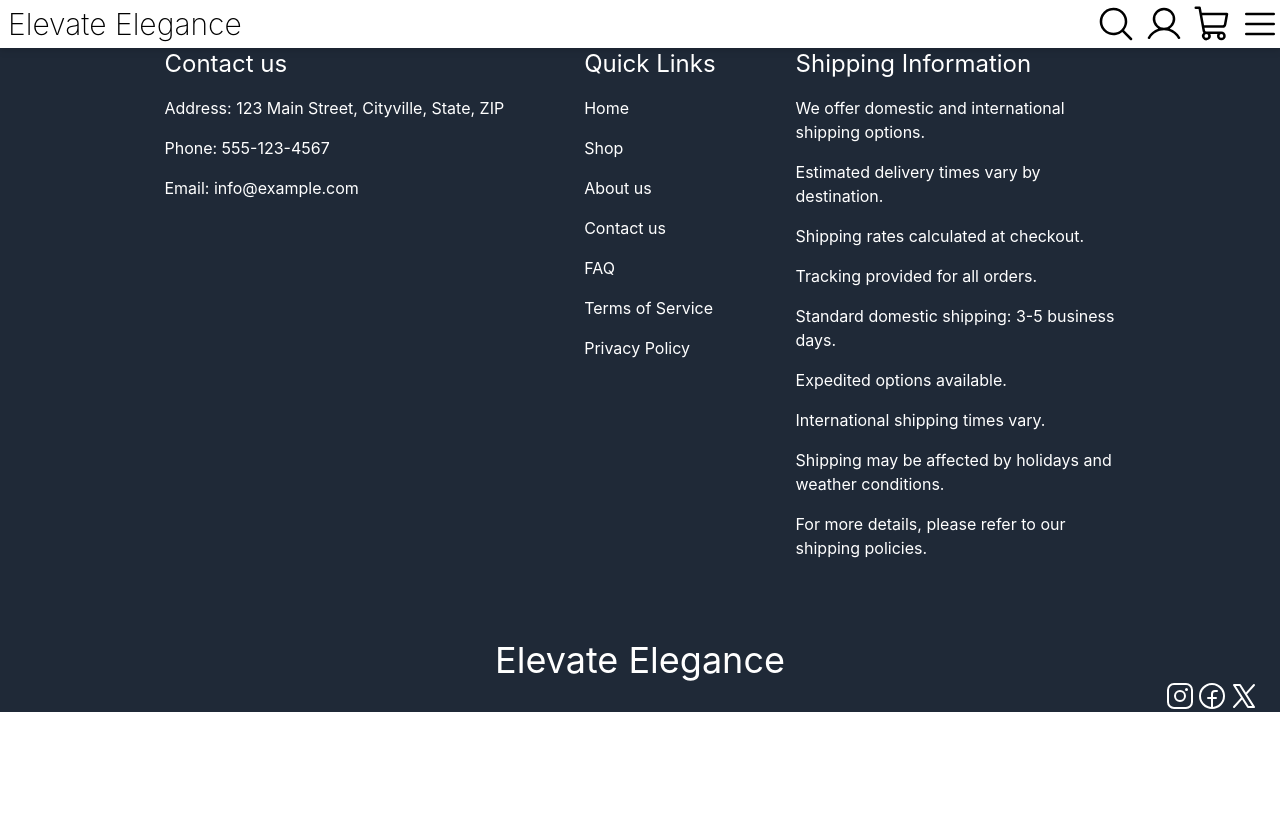
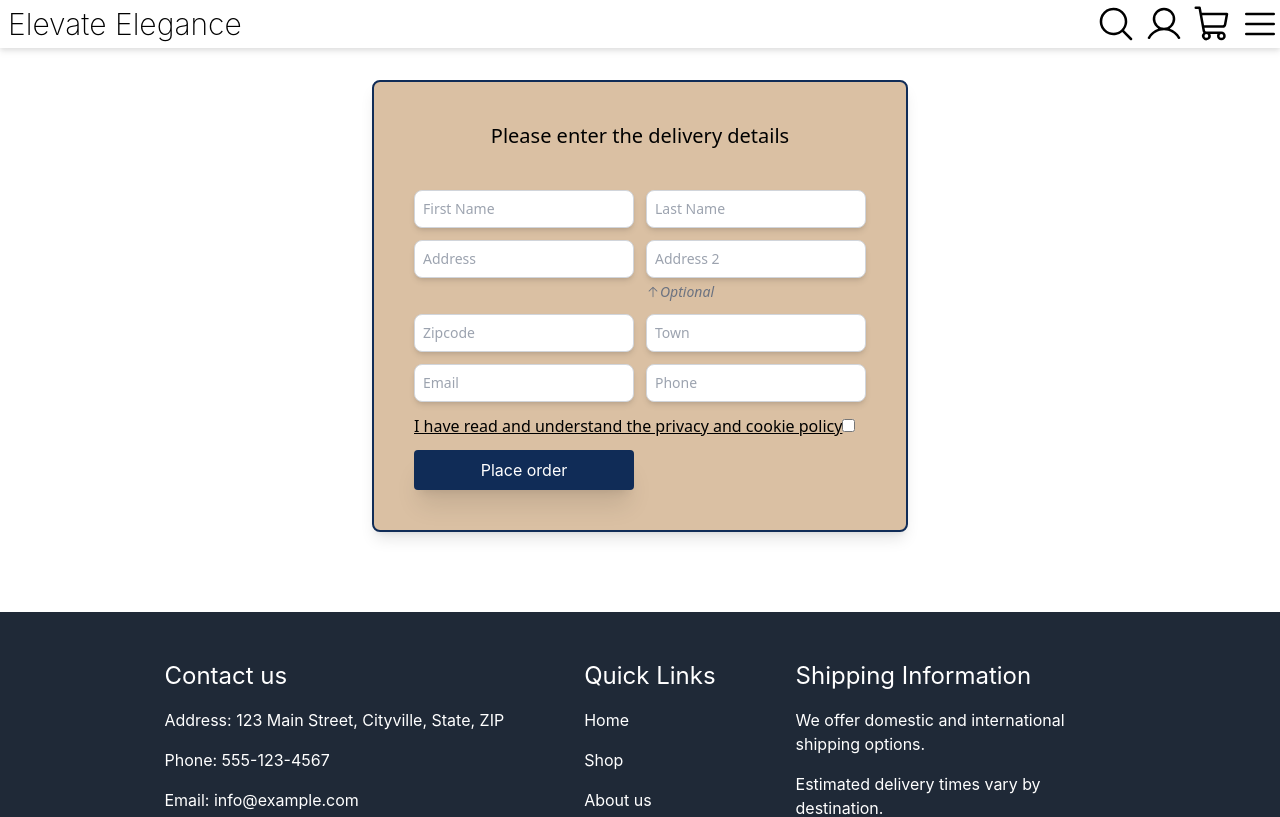
Before and after one commit to boel78/elevate-elegance, a React (Vite) app in the folder frontend/elevate/: page /guestCheckout in a window 1280 px wide. Shown: the top 817 px of the page. Built offline with nearby package versions, Linux system fonts and the light colour scheme.

Commit message:
guest checkout styling helt ok

```diff
--- /dev/null
+++ b/frontend/elevate/pages/Checkout/guestCheckout.jsx
@@ -0,0 +1,61 @@
+import React from 'react'
+import { BlueButton } from '../../components/blueButton'
+import { ArrowUp } from '@phosphor-icons/react'
+
+export const GuestCheckout = () => {
+
+    const handleSubmit = (e) => {
+        e.preventDefault()
+        const formData = new FormData(e.target)
+        const orderDetails = Object.fromEntries(formData)
+        console.log(orderDetails)
+    }
+
+    const inputStyle = 'rounded-lg shadow-md border border-gray-300 block w-full p-2 focus:outline-none focus:ring-2 focus:ring-darkBlue focus:border-darkBlue text-sm font-medium'
+  return (
+    <div className='flex justify-center items-center py-20'>
+        <form className='bg-lightTan border-2 border-solid border-darkBlue shadow-lg rounded-lg p-10 flex flex-col items-center gap-5' onSubmit={handleSubmit}>
+            <legend className='text-center text-xl font-medium pb-5'>Please enter the delivery details</legend>
+            <fieldset className='grid grid-cols-2 items-start gap-3 w-full'>
+                <p>
+                    <input type='text' placeholder='First Name' name='firstname' className={inputStyle} required/>
+                </p>
+                <p>
+                    <input type='text' placeholder='Last Name' name='lastname' className={inputStyle} required/>
+                </p>
+                <p>
+                    <input type='text' placeholder='Address' name='address' className={inputStyle} required/>
+                </p>
+                <p className="flex flex-col gap-1">
+            <input
+              type="text"
+              placeholder="Address 2"
+              name="address2"
+              id="address2"
+              className={inputStyle}
+            />
+            <small className="text-sm italic flex items-center text-gray-500"><ArrowUp/>Optional</small>
+          </p>
+                <p>
+                    <input type='text' placeholder='Zipcode' name='zipcode' className={inputStyle} required/>
+                </p>
+                <p>
+                    <input type='text' placeholder='Town' name='town' className={inputStyle} required/>
+                </p>
+                <p>
+                    <input type='email' placeholder='Email' name='email' className={inputStyle} required/>
+                </p>
+                <p>
+                    <input type='text' placeholder='Phone' name='phone' className={inputStyle} required/>
+                </p>
+                <p className='col-span-2'>
+                    <label htmlFor='cookie' className='underline'>I have read and understand the privacy and cookie policy</label>
+                    <input type='checkbox' id='cookie'  required/>
+                </p>
+
+                <BlueButton btnText={"Place order"} />
+            </fieldset>
+        </form>
+    </div>
+  )
+}
--- a/frontend/elevate/pages/Register/registerPage.jsx
+++ b/frontend/elevate/pages/Register/registerPage.jsx
@@ -69,22 +69,22 @@ export const RegisterPage = () => {
 
             <p>
               <label htmlFor="firstName">First name: </label>
-              <input type="text" id="firstName" name="firstName" required />
+              <input type="text" id="firstName" name="firstname" required />
             </p>
 
             <p>
               <label htmlFor="lastName">Last name: </label>
-              <input type="text" id="lastName" name="lastName" required />
+              <input type="text" id="lastName" name="lastname" required />
             </p>
 
             <p>
               <label htmlFor="dateOfBirth">Date of birth: </label>
-              <input type="date" id="dateOfBirth" name="dateOfBirth" required />
+              <input type="date" id="dateOfBirth" name="dateofbirth" required />
             </p>
 
             <p>
               <label htmlFor="zipCode">Zip code </label>
-              <input type="text" id="zipCode" name="zipCode" required />
+              <input type="text" id="zipCode" name="zipcode" required />
             </p>
 
             <p>
--- a/frontend/elevate/src/App.jsx
+++ b/frontend/elevate/src/App.jsx
@@ -14,6 +14,7 @@ import { SavedItems } from "../pages/savedItems/savedItems";
 import { Footer } from "../components/footer";
 import { AccountSettings } from "../pages/AccountSettings/accountSettings";
 import { RegisterPage } from "../pages/Register/registerPage";
+import { GuestCheckout } from "../pages/Checkout/guestCheckout";
 
 function App() {
   return (
@@ -32,6 +33,7 @@ function App() {
               <Route path="/SavedItems" element={<SavedItems />}/>
               <Route path="/Settings" element={<AccountSettings/>}/>
               <Route path="/Register" element={<RegisterPage/>}/>
+              <Route path="/guestCheckout" element={<GuestCheckout/>}/>
             </Routes>
             <Footer />
           </Router>
```
